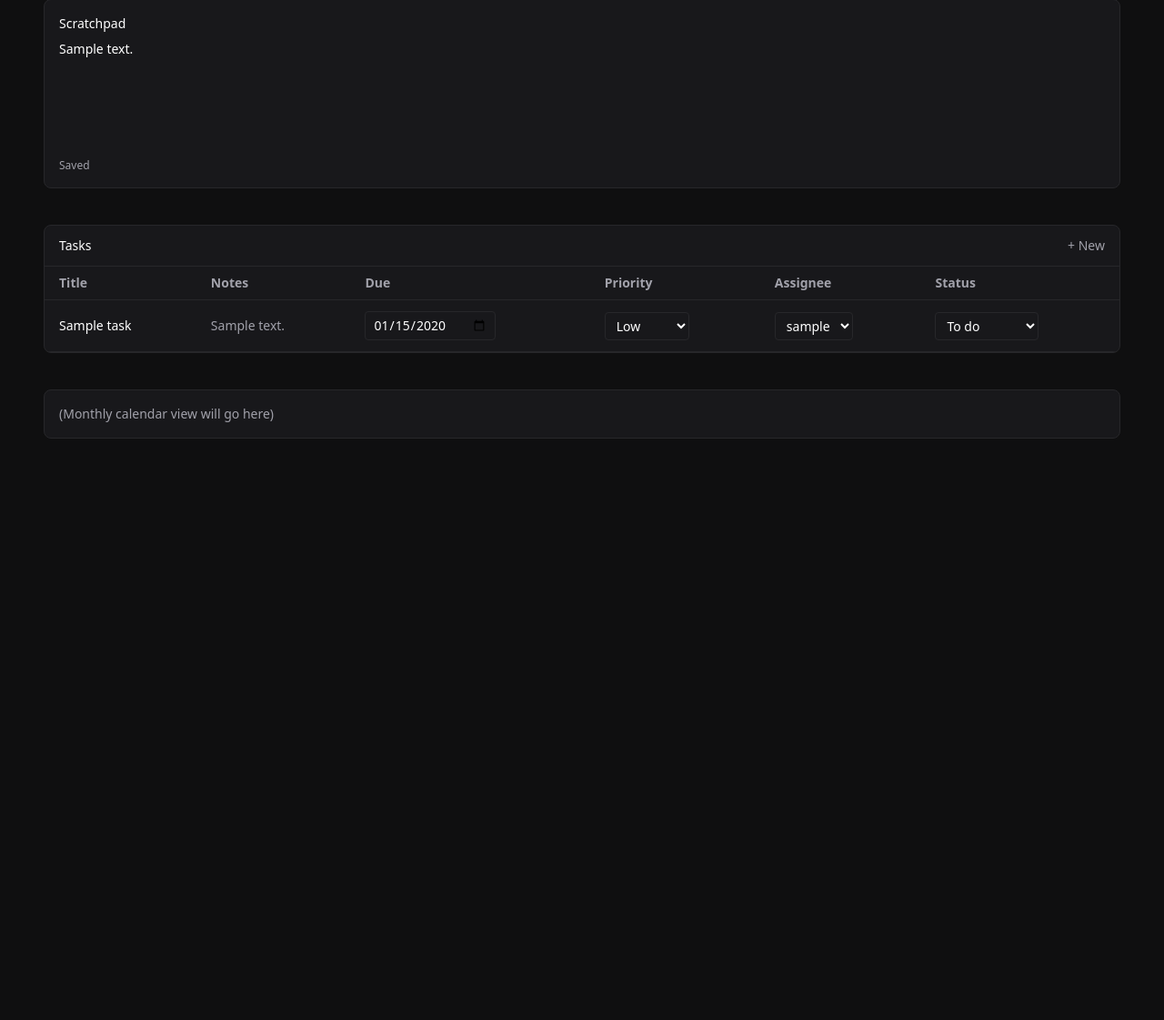
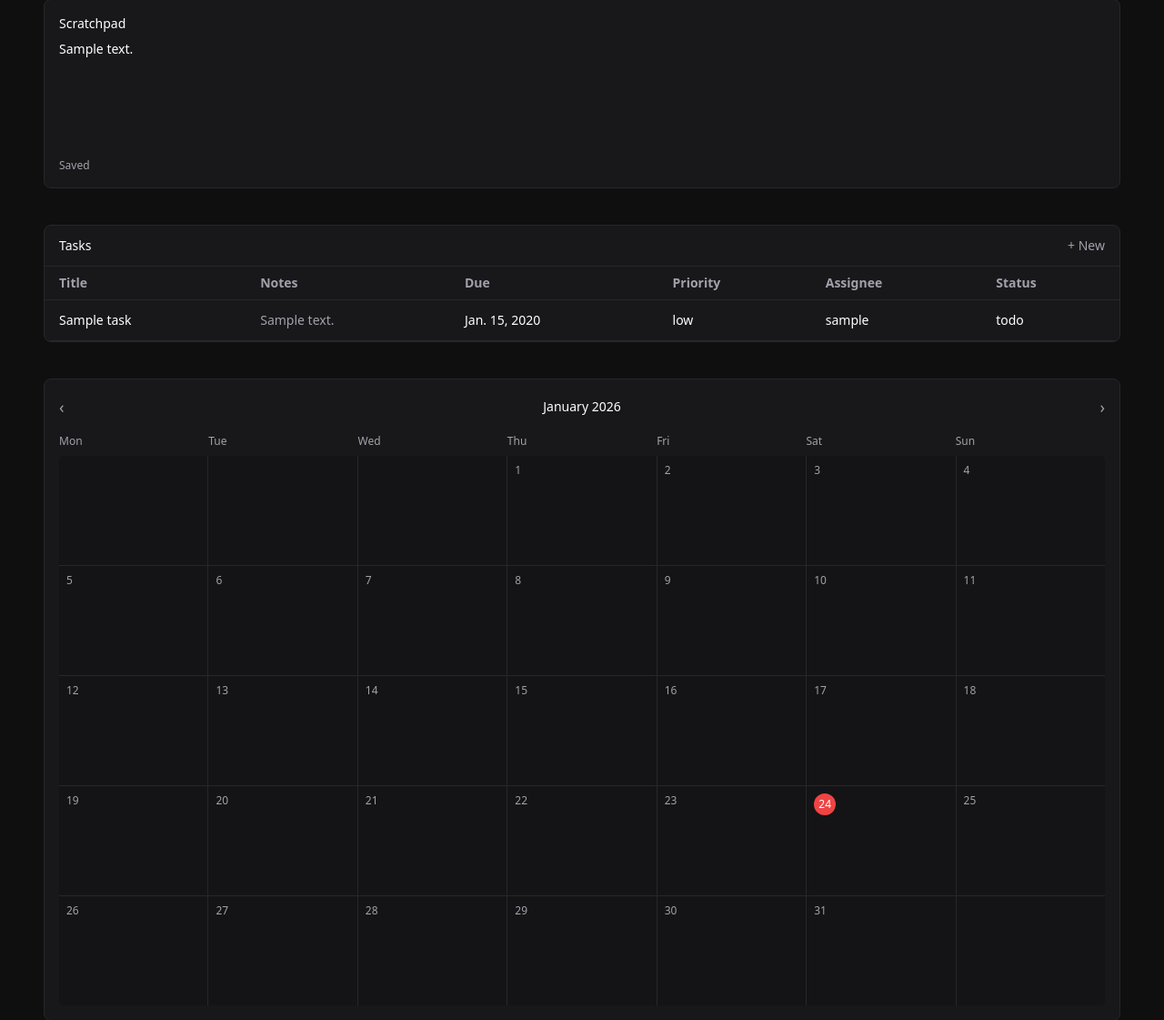
Before and after one commit to halimarman2007-cyber/Taskit, a Django app: page / in a window 1280 px wide. Shown: the part 409-1530 px from the top of the page at 91% size. Before the commit the page ends 891 px from the top, so only its background shows below. Run offline with Django 5.2, Linux system fonts and the light colour scheme; tables that the repository leaves empty hold one stand-in row (values such as "Sample post"); some libraries are stand-ins or nearby versions.

Commit message:
Added calendar view

```diff
--- a/tasks/templates/base.html
+++ b/tasks/templates/base.html
@@ -30,3 +30,33 @@
 
 </body>
 </html>
+
+<script>
+function calendarNav() {
+    return {
+        loading: false,
+
+        go(year, month) {
+            this.loading = true
+
+            const url = `/?year=${year}&month=${month}`
+
+            fetch(url, {
+                headers: { 'X-Requested-With': 'XMLHttpRequest' }
+            })
+            .then(r => r.text())
+            .then(html => {
+                const parser = new DOMParser()
+                const doc = parser.parseFromString(html, 'text/html')
+
+                const newCalendar = doc.querySelector('#calendar-content')
+                document.querySelector('#calendar-content').innerHTML =
+                    newCalendar.innerHTML
+
+                history.pushState({}, '', url)
+                this.loading = false
+            })
+        }
+    }
+}
+</script>
--- a/tasks/templates/tasks/task_list.html
+++ b/tasks/templates/tasks/task_list.html
@@ -27,10 +27,10 @@
         x-data="{
             content: `{{ scratchpad.content|escapejs }}`,
             saving:false,
-            timeout:null,
+            t:null,
             queue(){
-                clearTimeout(this.timeout)
-                this.timeout=setTimeout(()=>this.save(),600)
+                clearTimeout(this.t)
+                this.t=setTimeout(()=>this.save(),600)
             },
             save(){
                 this.saving=true
@@ -46,7 +46,6 @@
         }"
     >
         <p class="text-sm font-medium mb-2">Scratchpad</p>
-
         <textarea
             x-model="content"
             @input="
@@ -57,7 +56,6 @@
             placeholder="Write anything here…"
             class="w-full bg-transparent text-sm resize-none focus:outline-none overflow-hidden min-h-[120px]"
         ></textarea>
-
         <div class="text-xs text-muted mt-1">
             <span x-show="saving">Saving…</span>
             <span x-show="!saving">Saved</span>
@@ -73,22 +71,11 @@
             due:'',
             priority:'medium',
             assignee:'',
-            saving:false,
             created:false,
-
-            ready(){
-                return this.title && this.due && this.assignee
-            },
-
+            ready(){ return this.title && this.due && this.assignee },
             autoCreate(){
                 if(this.ready() && !this.created){
-                    this.created = true
-                    this.create()
-                }
-            },
-
-            create(){
-                this.saving=true
+                    this.created=true
                     fetch('/tasks/create/inline/',{
                         method:'POST',
                         headers:{'Content-Type':'application/x-www-form-urlencoded'},
@@ -99,14 +86,12 @@
                             assignee:this.assignee,
                             status:'todo'
                         })
-                })
-                .then(()=>location.reload())
+                    }).then(()=>location.reload())
+                }
             }
         }"
-
     >
 
-        <!-- Header -->
         <div class="px-4 py-3 border-b border-border flex items-center justify-between">
             <p class="text-sm font-medium">Tasks</p>
             <button
@@ -131,170 +116,47 @@
 
             <tbody>
 
-                <!-- NEW TASK ROW -->
+                <!-- NEW TASK -->
                 <tr x-show="showNew" class="border-b border-border bg-[#1a1a1e]">
                     <td class="px-4 py-3">
-                        <input
-                            x-model="title"
-                            @input="autoCreate()"
+                        <input x-model="title" @input="autoCreate()"
                                placeholder="Task title"
-                            class="bg-transparent border-b border-border focus:outline-none w-full"
-                        >
+                               class="bg-transparent border-b border-border focus:outline-none w-full">
                     </td>
-
                     <td class="px-4 py-3">—</td>
-
                     <td class="px-4 py-3">
-                        <input
-                            type="date"
-                            @input="autoCreate()"
-                            x-model="due"
-                            class="bg-transparent border border-border rounded px-2 py-1 text-sm"
-                        >
+                        <input type="date" x-model="due" @input="autoCreate()"
+                               class="bg-transparent border border-border rounded px-2 py-1 text-sm">
                     </td>
-
                     <td class="px-4 py-3">
-                        <select
-                            x-model="priority"
-                            @change="autoCreate()"
-                            class="bg-transparent border border-border rounded px-2 py-1 text-sm"
-                        >
+                        <select x-model="priority" @change="autoCreate()"
+                                class="bg-transparent border border-border rounded px-2 py-1 text-sm">
                             <option value="low">Low</option>
                             <option value="medium">Medium</option>
                             <option value="high">High</option>
                         </select>
                     </td>
-
                     <td class="px-4 py-3">
-                        <select
-                            x-model="assignee"
-                            @change="autoCreate()"
-                            class="bg-transparent border border-border rounded px-2 py-1 text-sm"
-                        >
+                        <select x-model="assignee" @change="autoCreate()"
+                                class="bg-transparent border border-border rounded px-2 py-1 text-sm">
                             <option value="">Assign to…</option>
                             {% for user in users %}
                                 <option value="{{ user.id }}">{{ user.username }}</option>
                             {% endfor %}
                         </select>
                     </td>
-
                     <td class="px-4 py-3 text-muted">To do</td>
                 </tr>
 
                 <!-- EXISTING TASKS -->
                 {% for task in active_tasks %}
-                <tr class="border-b border-border hover:bg-[#1f1f23]">
-
-                    <!-- TITLE -->
-                    <td class="px-4 py-3">
-                        <div x-data="{editing:false,value:'{{ task.title|escapejs }}'}">
-                            <span x-show="!editing"
-                                  @click="editing=true;$nextTick(()=> $refs.i.focus())"
-                                  x-text="value"
-                                  class="cursor-pointer hover:underline"></span>
-                            <input x-show="editing" x-ref="i"
-                                   x-model="value"
-                                   @blur="editing=false;
-                                   fetch('/tasks/{{ task.id }}/update/',{
-                                       method:'POST',
-                                       headers:{'Content-Type':'application/x-www-form-urlencoded'},
-                                       body:new URLSearchParams({field:'title',value:value})
-                                   })"
-                                   class="bg-transparent border-b border-border focus:outline-none w-full">
-                        </div>
-                    </td>
-
-                    <!-- NOTES -->
-                    <td class="px-4 py-3 text-muted">
-                        {{ task.description|default:"—" }}
-                    </td>
-
-                    <!-- DUE -->
-                    <td class="px-4 py-3">
-                        <input type="date"
-                               value="{{ task.due_date|date:'Y-m-d' }}"
-                               @change="
-                                   fetch('/tasks/{{ task.id }}/update/',{
-                                       method:'POST',
-                                       headers:{'Content-Type':'application/x-www-form-urlencoded'},
-                                       body:new URLSearchParams({field:'due_date',value:$event.target.value})
-                                   })"
-                               class="bg-transparent border border-border rounded px-2 py-1 text-sm">
-                    </td>
-
-                    <!-- PRIORITY -->
-                    <td class="px-4 py-3">
-                        <select
-                            @change="
-                                fetch('/tasks/{{ task.id }}/update/',{
-                                    method:'POST',
-                                    headers:{'Content-Type':'application/x-www-form-urlencoded'},
-                                    body:new URLSearchParams({field:'priority',value:$event.target.value})
-                                })"
-                            class="bg-transparent border border-border rounded px-2 py-1 text-sm"
-                        >
-                            <option value="low" {% if task.priority == "low" %}selected{% endif %}>Low</option>
-                            <option value="medium" {% if task.priority == "medium" %}selected{% endif %}>Medium</option>
-                            <option value="high" {% if task.priority == "high" %}selected{% endif %}>High</option>
-                        </select>
-                    </td>
-
-                    <!-- ASSIGNEE -->
-                    <td class="px-4 py-3">
-                        <select
-                            @change="
-                                fetch('/tasks/{{ task.id }}/update/',{
-                                    method:'POST',
-                                    headers:{'Content-Type':'application/x-www-form-urlencoded'},
-                                    body:new URLSearchParams({field:'assignee_id',value:$event.target.value})
-                                })"
-                            class="bg-transparent border border-border rounded px-2 py-1 text-sm"
-                        >
-                            {% for user in users %}
-                                <option value="{{ user.id }}"
-                                    {% if user.id == task.assignee.id %}selected{% endif %}>
-                                    {{ user.username }}
-                                </option>
-                            {% endfor %}
-                        </select>
-                    </td>
-
-                    <!-- STATUS -->
-                    <td class="px-4 py-3">
-                        <select
-                            @change="
-                                fetch('/tasks/{{ task.id }}/update/',{
-                                    method:'POST',
-                                    headers:{'Content-Type':'application/x-www-form-urlencoded'},
-                                    body:new URLSearchParams({field:'status',value:$event.target.value})
-                                }).then(()=>location.reload())"
-                            class="bg-transparent border border-border rounded px-2 py-1 text-sm"
-                        >
-                            <option value="todo" {% if task.status == "todo" %}selected{% endif %}>To do</option>
-                            <option value="in_progress" {% if task.status == "in_progress" %}selected{% endif %}>In progress</option>
-                            <option value="done" {% if task.status == "done" %}selected{% endif %}>Done</option>
-                        </select>
-                    </td>
-
-                </tr>
-                {% endfor %}
-
-                {% if done_tasks %}
-                <tr>
-                    <td colspan="6" class="px-4 py-2 text-xs text-muted">Completed</td>
-                </tr>
-                {% endif %}
-
-                {% for task in done_tasks %}
-                <tr class="opacity-50 border-b border-border">
-                    <td class="px-4 py-3 line-through">{{ task.title }}</td>
-                    <td class="px-4 py-3">—</td>
+                <tr id="task-{{ task.id }}" class="border-b border-border hover:bg-[#1f1f23] scroll-mt-32">
+                    <td class="px-4 py-3">{{ task.title }}</td>
+                    <td class="px-4 py-3 text-muted">{{ task.description|default:"—" }}</td>
                     <td class="px-4 py-3">{{ task.due_date }}</td>
-                    <td class="px-4 py-3">—</td>
+                    <td class="px-4 py-3">{{ task.priority }}</td>
                     <td class="px-4 py-3">{{ task.assignee.username }}</td>
-                    <td class="px-4 py-3">
-                        <span class="px-2 py-1 bg-green-500/20 text-green-400 rounded">Done</span>
-                    </td>
+                    <td class="px-4 py-3">{{ task.status }}</td>
                 </tr>
                 {% endfor %}
 
@@ -302,9 +164,52 @@
         </table>
     </div>
 
-    <!-- Calendar -->
+    <!-- CALENDAR -->
     <div class="bg-panel border border-border rounded-lg p-4 mb-20">
-        <p class="text-muted text-sm">(Monthly calendar view will go here)</p>
+
+        <div class="flex items-center justify-between mb-4">
+            <a href="?year={{ prev_year }}&month={{ prev_month }}"
+               class="text-muted hover:text-white text-lg">‹</a>
+
+            <p class="text-sm font-medium">{{ current_month }}</p>
+
+            <a href="?year={{ next_year }}&month={{ next_month }}"
+               class="text-muted hover:text-white text-lg">›</a>
+        </div>
+
+        <div class="grid grid-cols-7 text-xs text-muted mb-2">
+            <div>Mon</div><div>Tue</div><div>Wed</div>
+            <div>Thu</div><div>Fri</div><div>Sat</div><div>Sun</div>
+        </div>
+
+        <div class="grid grid-cols-7 gap-px bg-border rounded overflow-hidden">
+            {% for week in month_calendar %}
+                {% for day in week %}
+                <div class="min-h-[120px] bg-[#141416] p-2 text-xs space-y-1">
+                    {% if day %}
+                        {% if day == today_day %}
+                            <div class="w-6 h-6 flex items-center justify-center rounded-full bg-red-500 text-white text-xs font-medium">
+                                {{ day }}
+                            </div>
+                        {% else %}
+                            <div class="text-muted">{{ day }}</div>
+                        {% endif %}
+
+                        {% for task in calendar_tasks %}
+                            {% if task.due_date.day == day %}
+                                <div
+                                    class="px-2 py-1 rounded text-xs truncate bg-blue-500/30 text-blue-300 cursor-pointer"
+                                    onclick="document.getElementById('task-{{ task.id }}')?.scrollIntoView({behavior:'smooth',block:'center'})"
+                                >
+                                    {{ task.title }}
+                                </div>
+                            {% endif %}
+                        {% endfor %}
+                    {% endif %}
+                </div>
+                {% endfor %}
+            {% endfor %}
+        </div>
     </div>
 
 </div>
--- a/tasks/views.py
+++ b/tasks/views.py
@@ -10,34 +10,68 @@ from django.contrib.auth.models import User
 
 from django.contrib.auth.models import User
 
+from django.utils.timezone import localdate
+import calendar
+from datetime import date
+
+from django.utils.timezone import localdate
+from datetime import date
+import calendar
+
 def task_list(request):
-    # Temporary: first user as current user (as you designed)
     user = User.objects.first()
 
-    active_tasks = (
-        Task.objects
-        .exclude(status="done")
-        .order_by("due_date")
-    )
+    active_tasks = Task.objects.exclude(status="done").order_by("due_date")
+    done_tasks = Task.objects.filter(status="done").order_by("-due_date")[:5]
 
-    done_tasks = (
-        Task.objects
-        .filter(status="done")
-        .order_by("-due_date", "-created_at")[:5]
-    )
+    # 🔹 Determine month/year from query params
+    today = localdate()
+    year = int(request.GET.get("year", today.year))
+    month = int(request.GET.get("month", today.month))
+
+    # Prevent invalid values
+    if month < 1:
+        month = 12
+        year -= 1
+    elif month > 12:
+        month = 1
+        year += 1
+
+    # Calendar data
+    month_calendar = calendar.monthcalendar(year, month)
+
+    calendar_tasks = Task.objects.filter(
+        due_date__year=year,
+        due_date__month=month
+    ).exclude(status="done")
+
+    # Navigation months
+    prev_month = month - 1 if month > 1 else 12
+    prev_year = year if month > 1 else year - 1
+
+    next_month = month + 1 if month < 12 else 1
+    next_year = year if month < 12 else year + 1
 
     scratchpad, _ = Scratchpad.objects.get_or_create(user=user)
 
-    return render(
-        request,
-        "tasks/task_list.html",
-        {
-            "active_tasks": active_tasks,
-            "done_tasks": done_tasks,
-            "scratchpad": scratchpad,
-            "users": User.objects.all(),   # 👈 THIS FIXES THE ASSIGNEE DROPDOWN
-        }
-    )
+    return render(request, "tasks/task_list.html", {
+        "active_tasks": active_tasks,
+        "done_tasks": done_tasks,
+        "scratchpad": scratchpad,
+        "users": User.objects.all(),
+
+        # calendar context
+        "month_calendar": month_calendar,
+        "calendar_tasks": calendar_tasks,
+        "current_month": date(year, month, 1).strftime("%B %Y"),
+        "today_day": today.day if (year == today.year and month == today.month) else None,
+
+        # navigation
+        "prev_month": prev_month,
+        "prev_year": prev_year,
+        "next_month": next_month,
+        "next_year": next_year,
+    })
 
 
 def create_task(request):
```
Lines whose indentation alone changed are shown as unchanged.
